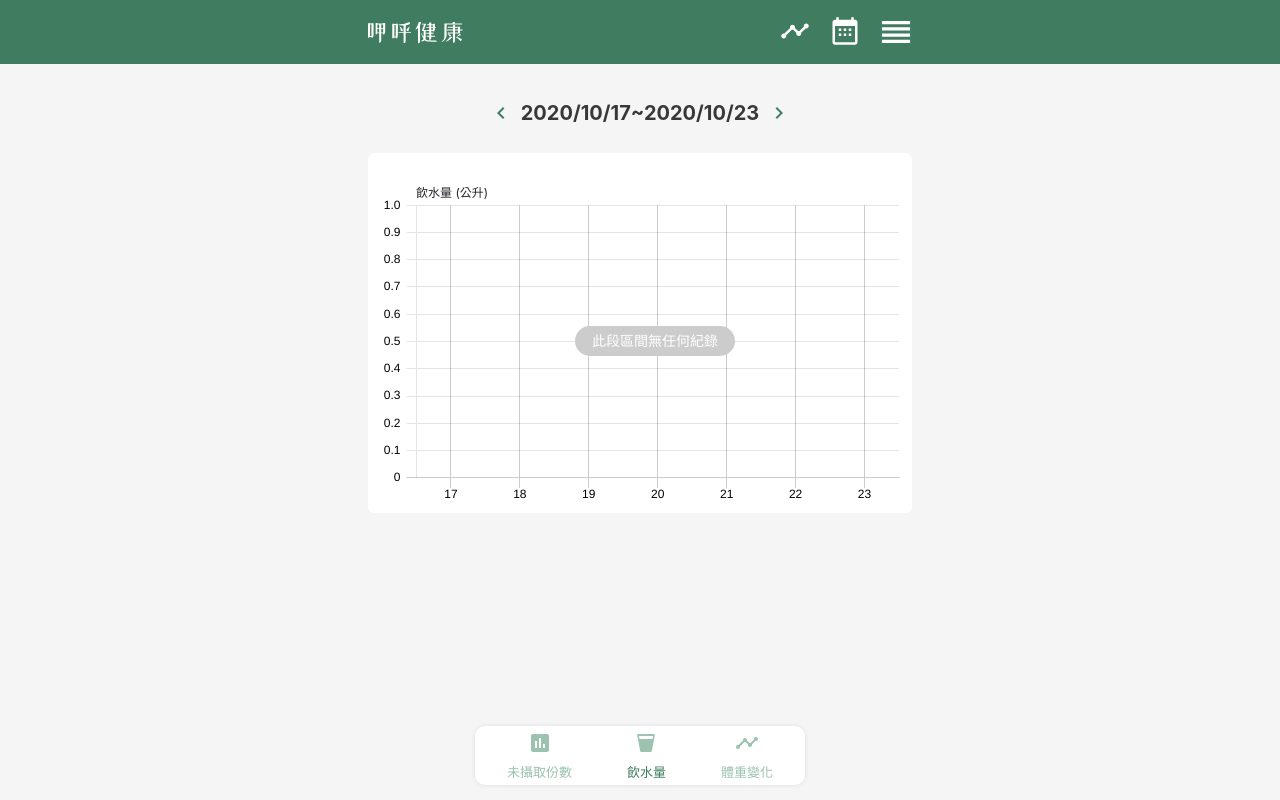
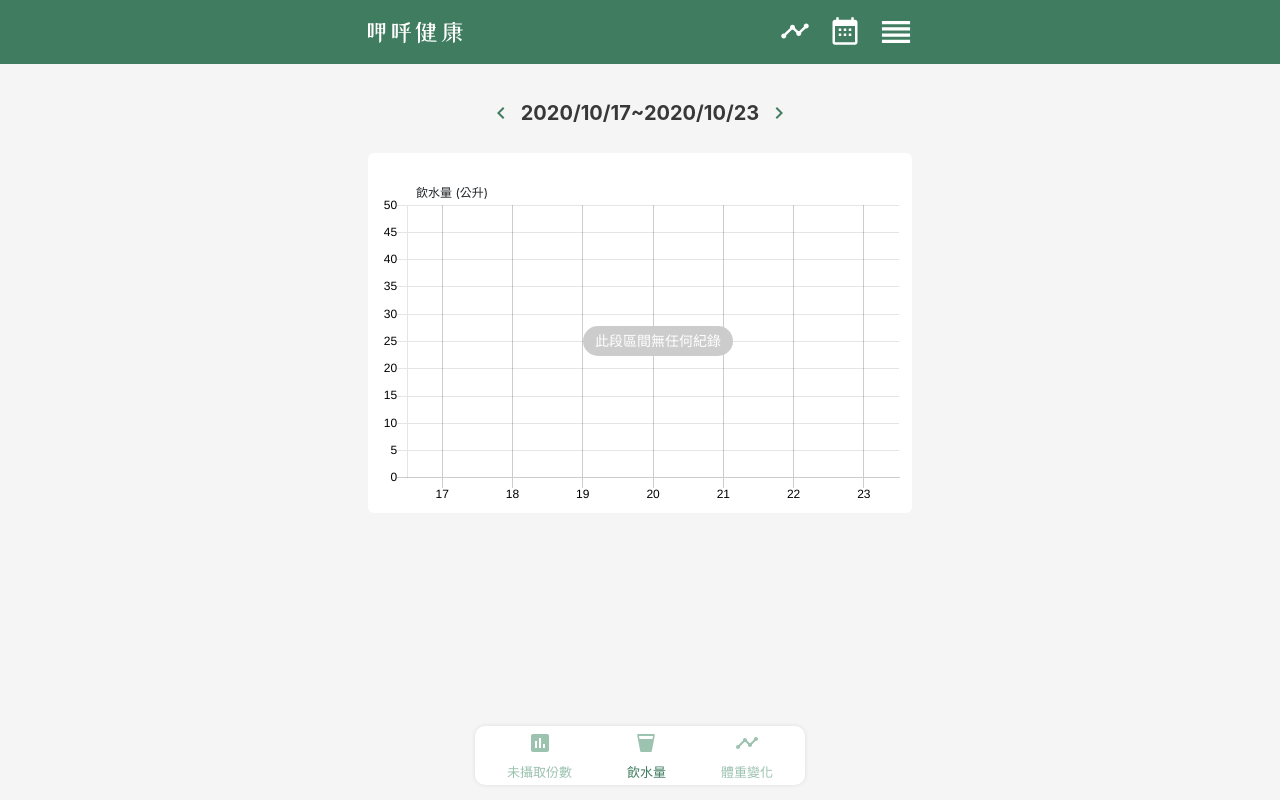
Before and after one commit to yachen168/Healthy-Eating, a Vue app: page /recording/chart/water-intake in a window 1280 px wide. Built offline with nearby package versions, Linux system fonts and the light colour scheme; no server answers; what vue-cropper would draw is missing.

Commit message:
fix: 圖表 message、y 軸區間計算

```diff
--- a/src/components/charts/Message.vue
+++ b/src/components/charts/Message.vue
@@ -10,17 +10,9 @@ export default {};
 
 <style lang="scss" scoped>
 .message {
-  position: absolute;
-  width: 190px;
+  width: 150px;
   height: 30px;
-  top: 0;
-  right: 0;
-  bottom: 0;
-  left: 0;
-  margin: auto;
   p {
-    margin-top: 35px;
-    margin-left: 30px;
     line-height: 30px;
     padding: 0 12px;
     color: #fff;
--- a/src/store/charts.js
+++ b/src/store/charts.js
@@ -69,10 +69,25 @@ export default {
       return nutrition;
     },
     yAxisMax_weight(state, getters, rootState, rootGetters) {
-      return (
-        Math.max(...rootGetters.weightsInSearchedPeriod.filter(item => item)) +
-        2
+      const validData = rootGetters.weightsInSearchedPeriod.filter(
+        item => item
       );
+
+      return validData.length ? Math.max(...validData) + 1 : 50;
+    },
+    yAxisMin_weight(state, getters, rootState, rootGetters) {
+      const validData = rootGetters.weightsInSearchedPeriod.filter(
+        item => item
+      );
+
+      return validData.length ? Math.min(...validData) - 3 : 40;
+    },
+    yAxisMax_water(state, getters, rootState, rootGetters) {
+      const validData = rootGetters.waterIntakeInSearchedPeriod.filter(
+        item => item
+      );
+
+      return validData.length ? Math.max(...validData) + 1 : 50;
     }
   }
 };
--- a/src/views/charts/NutritionIntakeChart.vue
+++ b/src/views/charts/NutritionIntakeChart.vue
@@ -14,6 +14,7 @@
     <div class="chart">
       <Chart :height="310" :chart-data="chartdata" :options="options" />
       <span class="y-scalelabel">未攝取營養(份)</span>
+      <Message v-if="isShowMessage" />
     </div>
     <section class="labels">
       <div
@@ -28,7 +29,6 @@
         />
       </div>
     </section>
-    <Message v-if="isShowMessage" />
   </div>
 </template>
 
@@ -75,7 +75,7 @@ export default {
           },
           {
             type: "bar",
-            label: "奶品類       ",
+            label: "奶品類",
             key: "dairy",
             backgroundColor: "#FFC52F",
             data: this.$store.getters.dietaryDeficiency.dairy
@@ -89,7 +89,7 @@ export default {
           },
           {
             type: "bar",
-            label: "水果類       ",
+            label: "水果類",
             key: "fruits",
             backgroundColor: "#A171B3",
             data: this.$store.getters.dietaryDeficiency.fruits
@@ -129,8 +129,7 @@ export default {
                 stepSize: 8,
                 max: this.$store.getters.yAxisMax_nutrition,
                 min: 0,
-                fontColor: "black",
-                padding: 6
+                fontColor: "black"
               },
               gridLines: {
                 color: "#ccc",
@@ -320,4 +319,13 @@ export default {
     padding: 6px 5px;
   }
 }
+
+::v-deep .message {
+  position: absolute;
+  top: 12px;
+  right: 0;
+  bottom: 0;
+  left: 43px;
+  margin: auto;
+}
 </style>
--- a/src/views/charts/WaterIntakeChart.vue
+++ b/src/views/charts/WaterIntakeChart.vue
@@ -14,8 +14,8 @@
     <div class="chart">
       <Chart :height="310" :chart-data="chartdata" :options="options" />
       <span class="y-scalelabel">飲水量 (公升)</span>
+      <Message v-if="!$store.getters.sumWaterIntake.length" />
     </div>
-    <Message v-if="!$store.getters.sumWaterIntake.length" />
   </div>
 </template>
 
@@ -66,10 +66,7 @@ export default {
             {
               ticks: {
                 fontColor: "black",
-                padding: 6,
-                max:
-                  Math.max(...this.$store.getters.waterIntakeInSearchedPeriod) +
-                  1,
+                suggestedMax: this.$store.getters.yAxisMax_water,
                 min: 0
               },
               gridLines: {
@@ -105,42 +102,6 @@ export default {
           }
         ]
       };
-      this.options = {
-        responsive: true,
-        maintainAspectRatio: false,
-        legend: {
-          display: false
-        },
-        scales: {
-          xAxes: [
-            {
-              ticks: {
-                fontColor: "black"
-              },
-              gridLines: {
-                color: "#ccc",
-                zeroLineColor: "black",
-                offsetGridLines: false
-              }
-            }
-          ],
-          yAxes: [
-            {
-              ticks: {
-                fontColor: "black",
-                padding: 6,
-                max:
-                  Math.max(...this.$store.getters.waterIntakeInSearchedPeriod) +
-                  1,
-                min: 0
-              },
-              gridLines: {
-                zeroLineColor: "#ccc"
-              }
-            }
-          ]
-        }
-      };
     }
   }
 };
@@ -165,4 +126,13 @@ export default {
     left: 48px;
   }
 }
+
+::v-deep .message {
+  position: absolute;
+  top: 15px;
+  right: 0;
+  bottom: 0;
+  left: 36px;
+  margin: auto;
+}
 </style>
--- a/src/views/charts/WeightChart.vue
+++ b/src/views/charts/WeightChart.vue
@@ -14,8 +14,8 @@
     <div class="chart">
       <Chart :height="310" :chart-data="chartdata" :options="options" />
       <span class="y-scalelabel">體重(公斤)</span>
+      <Message v-if="isShowNoDataMessage" />
     </div>
-    <Message v-if="isShowNoDataMessage" />
   </div>
 </template>
 
@@ -75,8 +75,8 @@ export default {
             {
               ticks: {
                 fontColor: "black",
-                padding: 6,
-                min: this.$store.getters.yAxisMin_weight,
+                suggestedMax: this.$store.getters.yAxisMax_weight,
+                suggestedMin: this.$store.getters.yAxisMin_weight,
                 stepSize: 1
               },
               gridLines: {
@@ -120,42 +120,6 @@ export default {
         ]
       };
 
-      // this.options = {
-      //   responsive: true,
-      //   maintainAspectRatio: false,
-      //   legend: {
-      //     display: false
-      //   },
-      //   scales: {
-      //     xAxes: [
-      //       {
-      //         ticks: {
-      //           fontColor: "black"
-      //         },
-      //         gridLines: {
-      //           color: "#ccc",
-      //           zeroLineColor: "black",
-      //           offsetGridLines: false
-      //         }
-      //       }
-      //     ],
-      //     yAxes: [
-      //       {
-      //         ticks: {
-      //           fontColor: "black",
-      //           padding: 6,
-      //           max: this.$store.getters.yAxisMax_weight,
-      //           min: this.$store.getters.yAxisMin_weight,
-      //           stepSize: 1
-      //         },
-      //         gridLines: {
-      //           zeroLineColor: "#ccc"
-      //         }
-      //       }
-      //     ]
-      // }
-      // };
-
       this.checkIsShowNoDataMessage();
     }
   }
@@ -181,4 +145,13 @@ export default {
     left: 48px;
   }
 }
+
+::v-deep .message {
+  position: absolute;
+  top: 12px;
+  right: 0;
+  bottom: 0;
+  left: 25px;
+  margin: auto;
+}
 </style>
```
